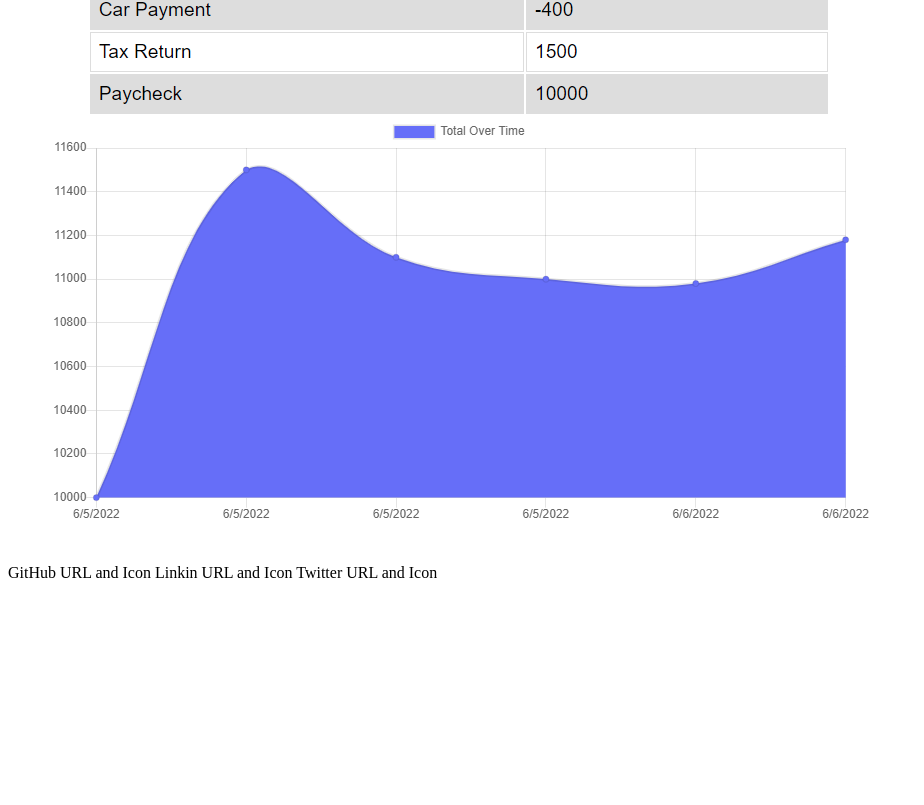
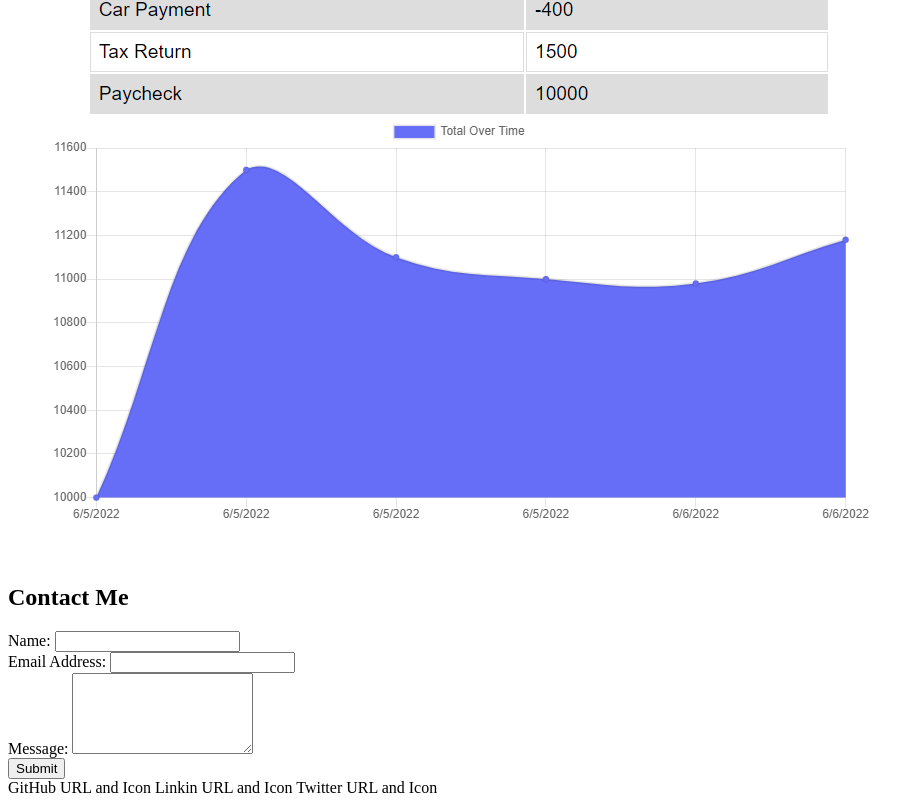
Before and after one commit to CarlBush/Carl-Bush-Portfolio, a React (Create React App) app: page / in a window 1280 px wide. Shown: the part 4377-5182 px from the top of the page, without its empty margins (0-924 px from the left). Before the commit the page ends 4967 px from the top, so only its background shows below. Built offline with nearby package versions, Linux system fonts and the light colour scheme.

Commit message:
contact created

```diff
--- a/src/App.js
+++ b/src/App.js
@@ -3,6 +3,7 @@
 import About from "./components/About/About";
 import Portfolio from "./components/Portfolio/Portfolio";
 import Footer from "./components/Footer";
+import Contact from "./components/Contact";
 
 function App() {
 
@@ -11,6 +12,7 @@
       <Nav></Nav>
       <About></About>
     <Portfolio></Portfolio>
+    <Contact></Contact>
     <Footer></Footer>
     </div>
   );
--- a/src/components/Contact.js
+++ b/src/components/Contact.js
@@ -1,8 +1,23 @@
 function Contact() {
     return (
-        <footer>
-            Contact
-        </footer>
+        <section>
+            <h1>Contact Me</h1>
+            <form>
+                <div>
+                    <label>Name: </label>
+                    <input type="text" name="name" />
+                </div>
+                <div>
+                    <label>Email Address: </label>
+                    <input type="email" name="email" />
+                </div>
+                <div>
+                    <label>Message: </label>
+                    <textarea name="message" rows="5" />
+                </div>
+                <button type="submit">Submit</button>
+            </form>
+        </section>
     )
 }
 
```
